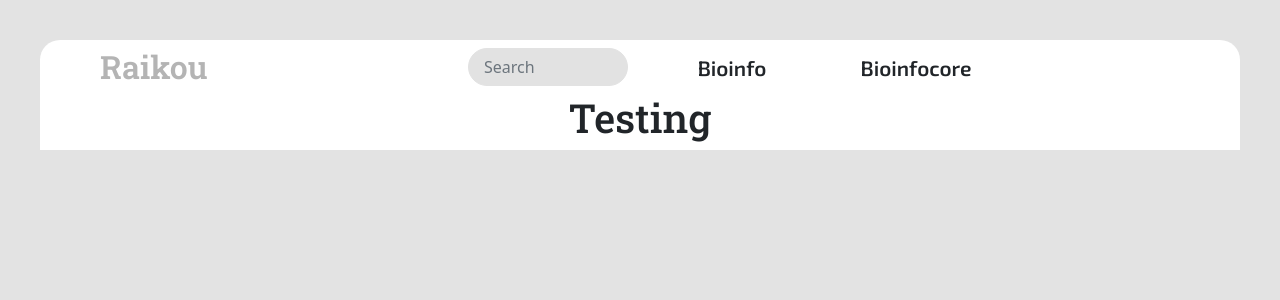
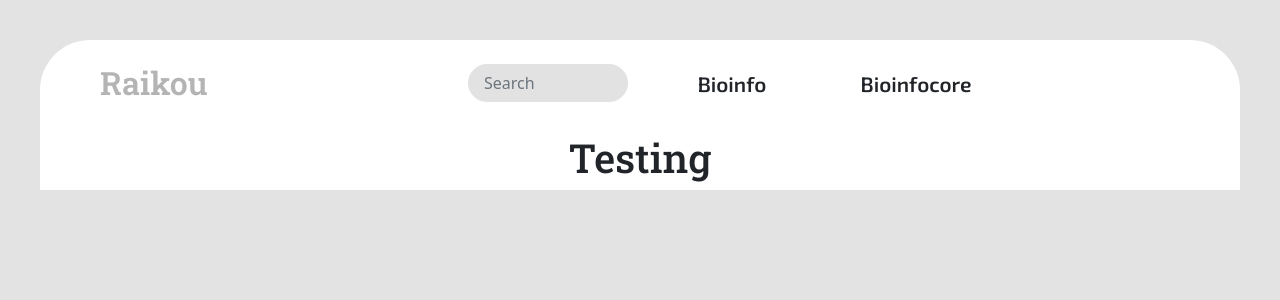
Before and after one commit to usubioinfo/raikoufe, a React (Create React App) app: page / in a window 1280 px wide. Shown: the top 300 px of the page. Built offline with nearby package versions, Linux system fonts and the light colour scheme; no server answers.

Commit message:
Fix navbar

```diff
--- a/src/components/RNavbar/RNavbar.jsx
+++ b/src/components/RNavbar/RNavbar.jsx
@@ -31,11 +31,9 @@ class RNavbar extends React.Component {
   }
 
   render() {console.log(this.props.active)
-    let className = 'mx-1';
-    let active = 'mx-1 current';
 
     return (
-      <Container fluid>
+      <Container fluid className="pt-3 pb-4">
         <Row className="pt-2">
           <Col sm={4} className="text-left">
             <h2 className="r-brand text-start">
--- a/src/scss/globals.scss
+++ b/src/scss/globals.scss
@@ -1,5 +1,5 @@
 $border-radius: 10px;
-$border-radius-big: 20px;
+$border-radius-big: 50px;
 $big-radius: 16px;
 $radius-btn: 10px;
 $nav-radius: 12px;
```
